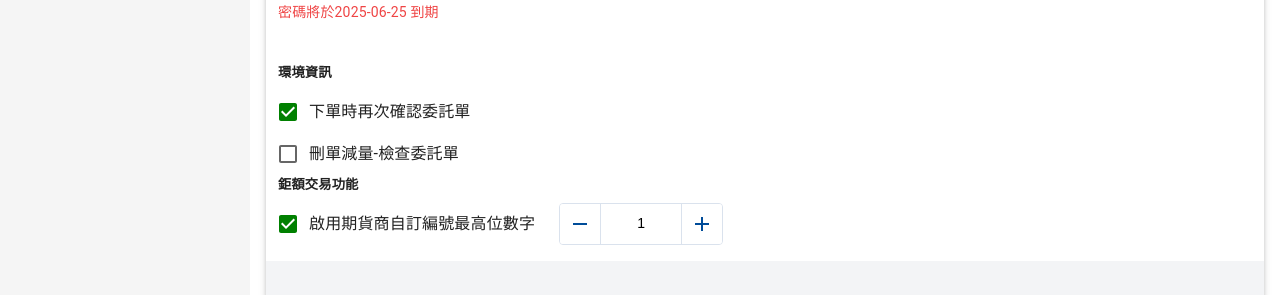
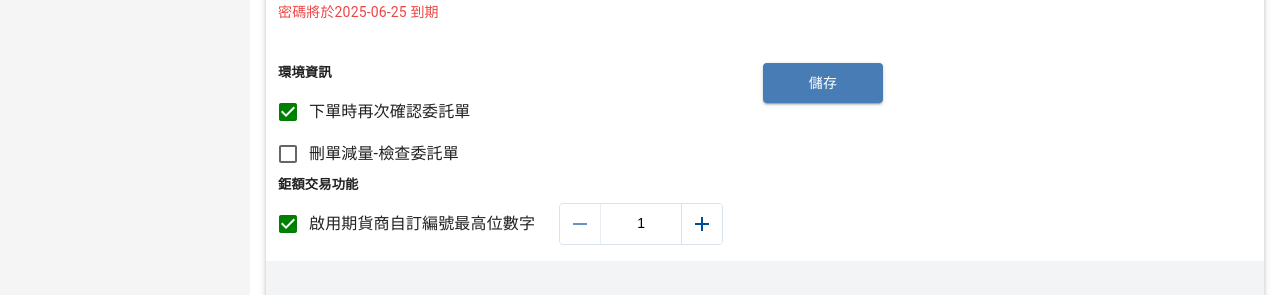
Before and after one commit to Egg8833/react-template, a React (Vite) app: page /userSetting in a window 1280 px wide. Shown: the part 506-801 px from the top of the page. Built offline with nearby package versions, Linux system fonts and the light colour scheme; no server answers.

Commit message:
feat(CustomDataTable): 調整欄位分隔線顏色及樣式

```diff
--- a/src/components/CustomDataTable.tsx
+++ b/src/components/CustomDataTable.tsx
@@ -85,7 +85,11 @@ export const CustomDataTable: React.FC<CustomDataTableProps> = ({
         backgroundColor: 'rgba(255, 87, 51, 0.12)',
       },
       '& .MuiDataGrid-selectedRowCount': { display: 'none' },
-      ...customStyles,
+      '& .MuiDataGrid-columnSeparator--sideRight': { //設定欄寬移動的線
+        color:'#487CB4', // 將顏色與表格背景融合
+        right: '-4px',
+      },
+            ...customStyles,
     },
   }
 
--- a/src/pages/UserSetting.tsx
+++ b/src/pages/UserSetting.tsx
@@ -4,8 +4,7 @@ import { useForm, FormProvider, SubmitHandler } from 'react-hook-form'
 import { zodResolver } from '@hookform/resolvers/zod'
 import InputBaseFormHook from '@/components/RHForm/InputBaseFormHook'
 import CheckboxBaseFormHook from '@/components/RHForm/checkBoxBaseFormHook'
-import NumberInput from '@/components/NumberInput'
-import NumberInputExample from '@/pages/NumberInputExample'
+import NumberInput from '@/components/RHForm/InputNumberFormHook'
 import {
   userSettingSchema,
   userSettingDefaultValues,
@@ -26,7 +25,7 @@ const UserSetting = () => {
   }
 
 
-  const [quantity, setQuantity] = useState(1);
+  // const [quantity, setQuantity] = useState(18);
 
 
 
@@ -141,23 +140,22 @@ const UserSetting = () => {
                       label="啟用期貨商自訂編號最高位數字"
                     />
                     <NumberInput
-                      value={quantity}
-                      onChange={setQuantity}
-                      min={0}
+                      name='quantity'
+                      min={1}
                       max={100}
                       inputWidth='80px'
 
                     />
                   </div>
                 </div>
-                {/* <Button
+                <Button
                   type="submit"
                   variant="contained"
                   color="primary"
-                  sx={{ width: '120px' }}
+                  sx={{ width: '120px', height: '40px' }}
                   >
-                  修改密碼
-                </Button> */}
+                  儲存
+                </Button>
               </div>
 
 
```
